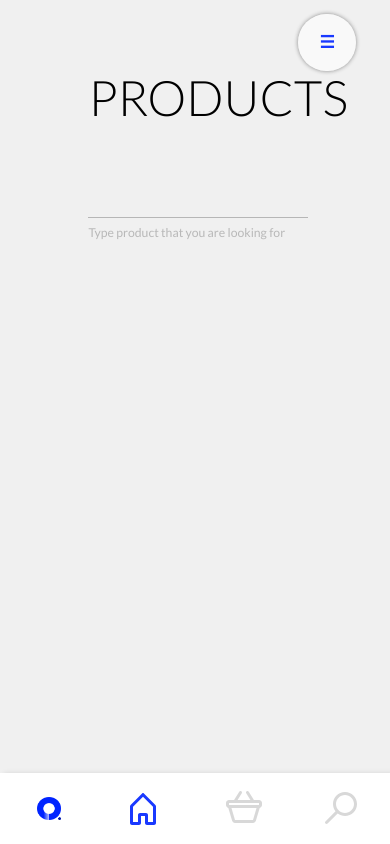
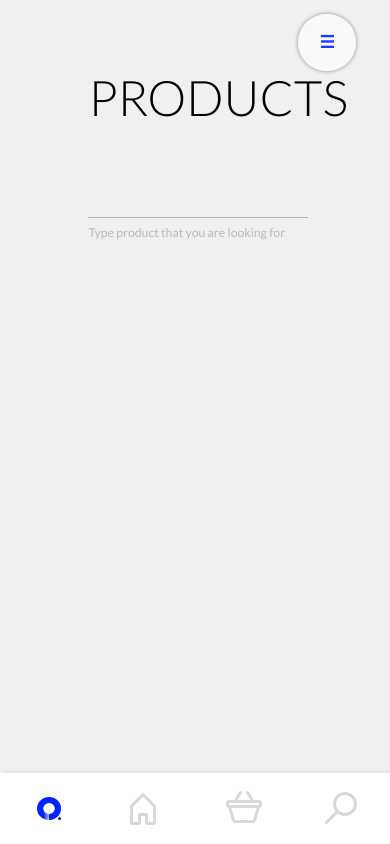
Before and after one commit to rafalpyska/ollios, a Vue app: page /#/category-living-room/category-accessories in a window 390 px wide. Built offline with nearby package versions, Linux system fonts and the light colour scheme.

Commit message:
Add exact to Home router-link and add media queries

```diff
--- a/src/App.vue
+++ b/src/App.vue
@@ -200,9 +200,8 @@
     transition: .2s all;
     z-index: 12;
     @media only screen and (max-width: 48em) {
-      font-size: 3.15rem;
+      font-size: 3.5rem;
     }
-
     &:hover {
       color: rgba(0, 35, 255, 0.9);
     }
@@ -211,7 +210,7 @@
   .close-cart, .close-search {
     left: 24rem;
     @media only screen and (max-width: 48em) {
-      left: 0;
+      left: 2rem;
     }
   }
 
--- a/src/components/Navigation.vue
+++ b/src/components/Navigation.vue
@@ -8,7 +8,7 @@
           </router-link>
         </li>
         <li class="navigation__item">
-          <router-link :to="{ name: 'home' }" class="navigation__button">
+          <router-link :to="{ name: 'home' }" exact class="navigation__button">
             <span aria-label="Home page"></span>
             <svg class="navigation__icon icon__home"
                  xmlns="http://www.w3.org/2000/svg"
--- a/src/components/ShoppingCart.vue
+++ b/src/components/ShoppingCart.vue
@@ -124,6 +124,7 @@
       }
       @media only screen and (max-width: 48em) {
         width: 100%;
+        padding: 0 2rem;
       }
     }
     display: flex;
```
